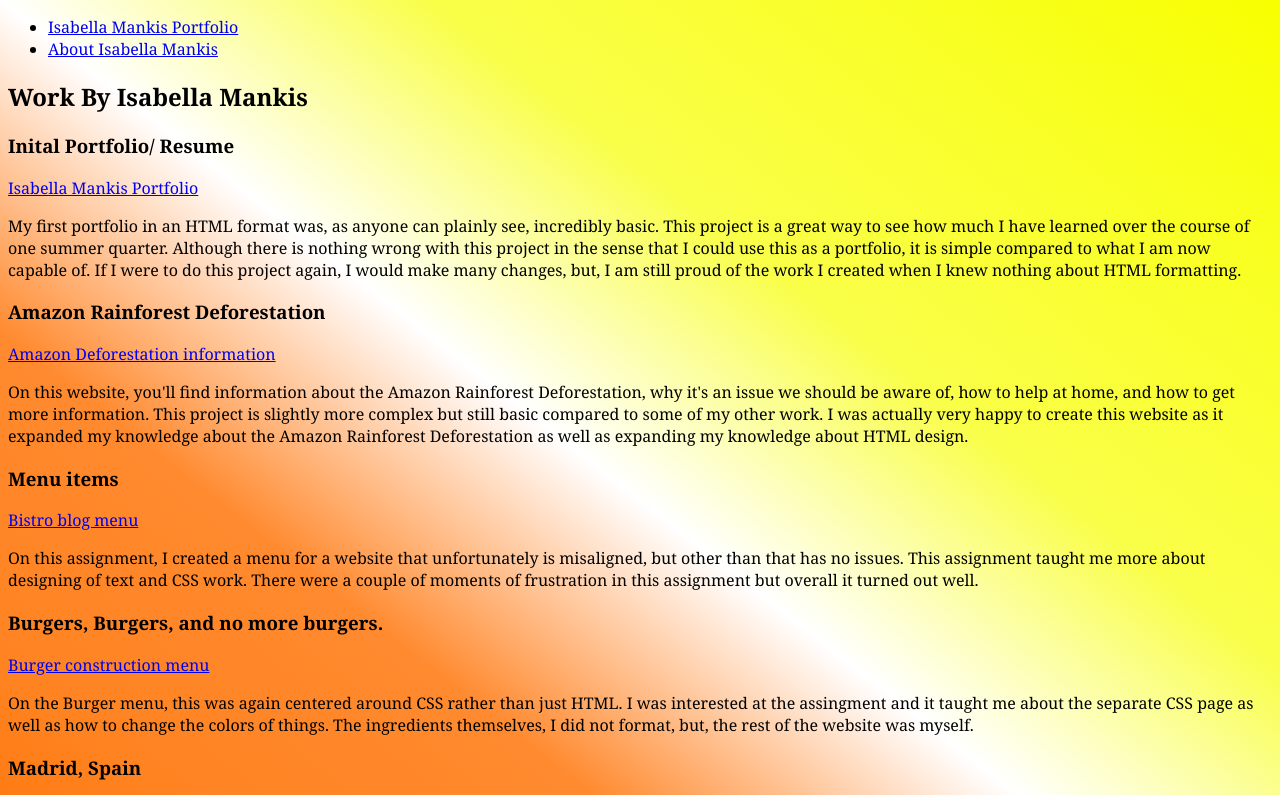
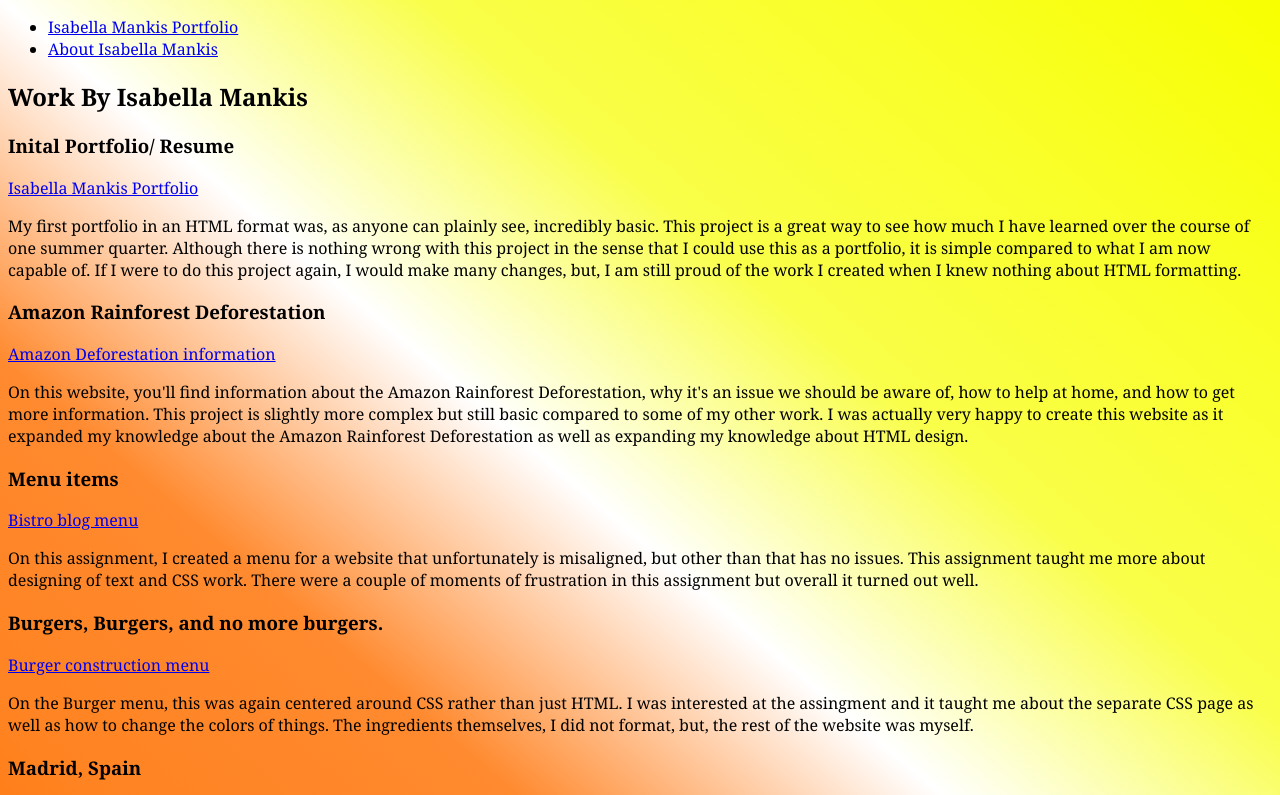
Before and after one commit to zanedewar/Final, a plain HTML site: page index.html in a window 1280 px wide. Shown: the top 795 px of the page. Drawn offline with Linux system fonts and the light colour scheme.

Commit message:
Update finalcss.css

```diff
--- a/finalcss.css
+++ b/finalcss.css
@@ -1,5 +1,5 @@
 html {
-	height:125%;
+	height:135%;
 }
 
 body {
```
